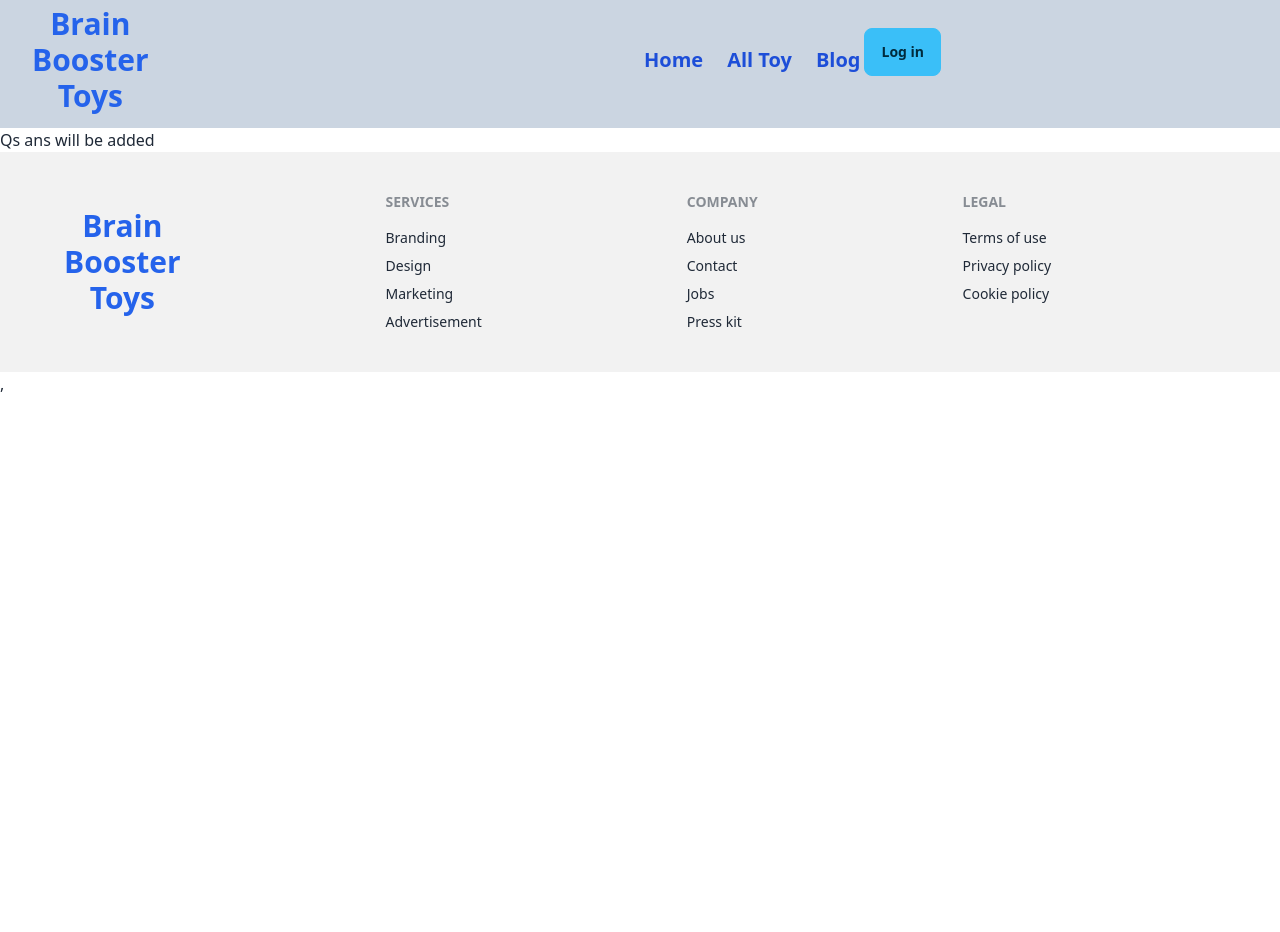
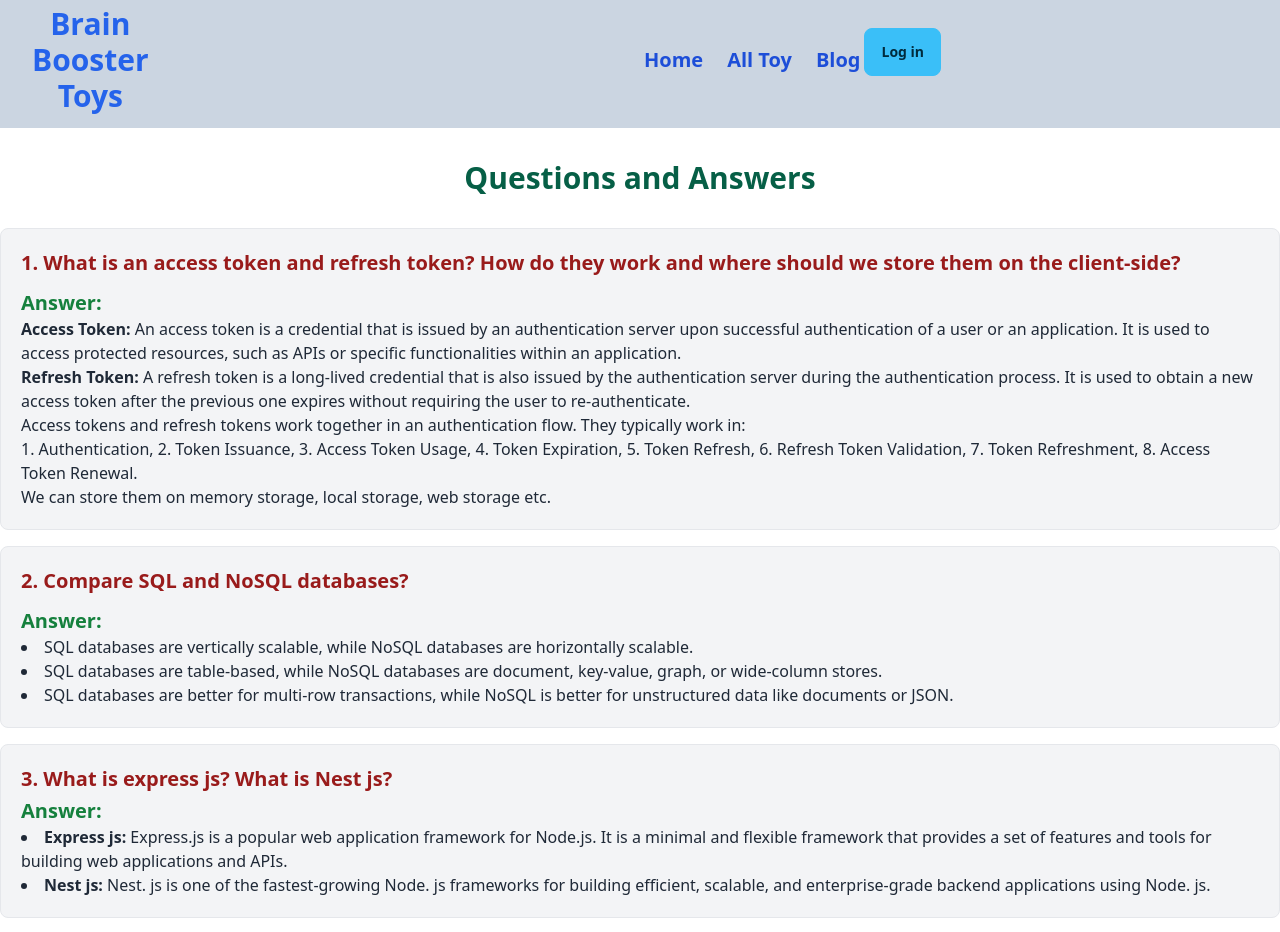
Before and after one commit to AnikaTabassum01/brain-booster-toys-client, a React (Vite) app: page /blog in a window 1280 px wide. Shown: the top 932 px of the page. Before the commit the page ends 800 px from the top, so only its background shows below. Built offline with nearby package versions, Linux system fonts and the light colour scheme; no server answers.

Commit message:
questions and ans of blog page added

```diff
--- a/src/Pages/Blog/Blog.jsx
+++ b/src/Pages/Blog/Blog.jsx
@@ -3,8 +3,46 @@ import React from 'react';
 const Blog = () => {
     return (
         <div>
-            <h2>Qs ans will be added</h2>
+            <h2 className='text-3xl font-bold text-emerald-800 py-8 text-center'>Questions and Answers</h2>
+            <div className='grid grid-cols-1 gap-4'>
+          <div className='border p-3 md:p-5 rounded-lg bg-gray-100'>
+            <p className='font-bold text-xl text-red-800'>1. What is an access token and refresh token? How do they work and where should we store them on the client-side?</p>
+            <p className='mt-3'><span className='text-green-700 font-bold text-xl'>Answer: </span>
+            <br />
+            <span className='font-bold'>Access Token:</span> An access token is a credential that is issued by an authentication server upon successful authentication of a user or an application. It is used to access protected resources, such as APIs or specific functionalities within an application.
+            <br />
+            <span className='font-bold'>Refresh Token:</span> A refresh token is a long-lived credential that is also issued by the authentication server during the authentication process. It is used to obtain a new access token after the previous one expires without requiring the user to re-authenticate.
+            <br />
+            Access tokens and refresh tokens work together in an authentication flow. They typically work in:
+            <br /> 1. Authentication, 2. Token Issuance, 3. Access Token Usage, 4. Token Expiration, 5. Token Refresh, 6. Refresh Token Validation, 7. Token Refreshment, 8. Access Token Renewal.
+            <br />
+            We can store them on memory storage, local storage, web storage etc.
+            </p>
+          </div>
+          <div className='border p-3 md:p-5 rounded-lg bg-gray-100'>
+            <p className='font-bold text-xl text-red-800'>2. Compare SQL and NoSQL databases?</p>
+            <p className='mt-3'><span className='text-green-700 font-bold text-xl'>Answer: </span>
+            <li>SQL databases are vertically scalable, while NoSQL databases are horizontally scalable. </li>
+            <li>SQL databases are table-based, while NoSQL databases are document, key-value, graph, or wide-column stores. </li>
+            <li>SQL databases are better for multi-row transactions, while NoSQL is better for unstructured data like documents or JSON.</li>
+            </p>
+          </div>
+          <div className='border p-3 md:p-5 rounded-lg bg-gray-100'>
+            <p className='font-bold text-xl pb-1 text-red-800'>3. What is express js? What is Nest js?</p>
+            <p className=''><span className='text-green-700 font-bold text-xl'>Answer: </span>
+            <li><span className='font-bold'>Express js: </span>Express.js is a popular web application framework for Node.js. It is a minimal and flexible framework that provides a set of features and tools for building web applications and APIs. </li>
+            <li><span className='font-bold'>Nest js: </span>Nest. js is one of the fastest-growing Node. js frameworks for building efficient, scalable, and enterprise-grade backend applications using Node. js.</li>
+            </p>
+          </div>
+          <div className='border p-3 md:p-5 rounded-lg bg-gray-100 mb-8'>
+            <p className='font-bold text-xl pb-3 text-red-800'>4. What is MongoDB aggregate and how does it work?</p>
+            <p className=''><span className='text-green-700 font-bold text-xl'>Answer: </span>In MongoDB, the aggregate function is a powerful feature that allows for advanced data processing and analysis. It provides a way to perform various data transformations, aggregations, and computations on the documents in a MongoDB collection. The aggregate function works by applying a series of pipeline stages to the input documents, producing a result based on the specified operations.</p>
+          </div>
         </div>
+      </div>
+
+
+
     );
 };
 
```
